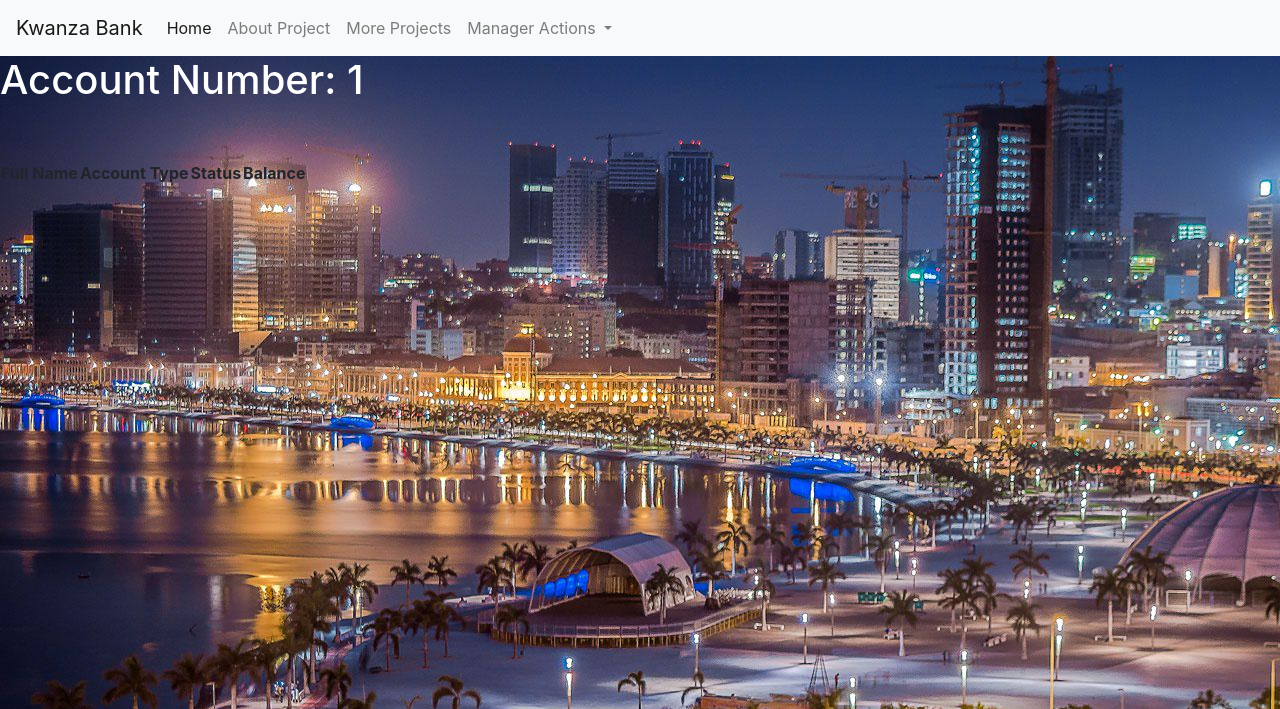
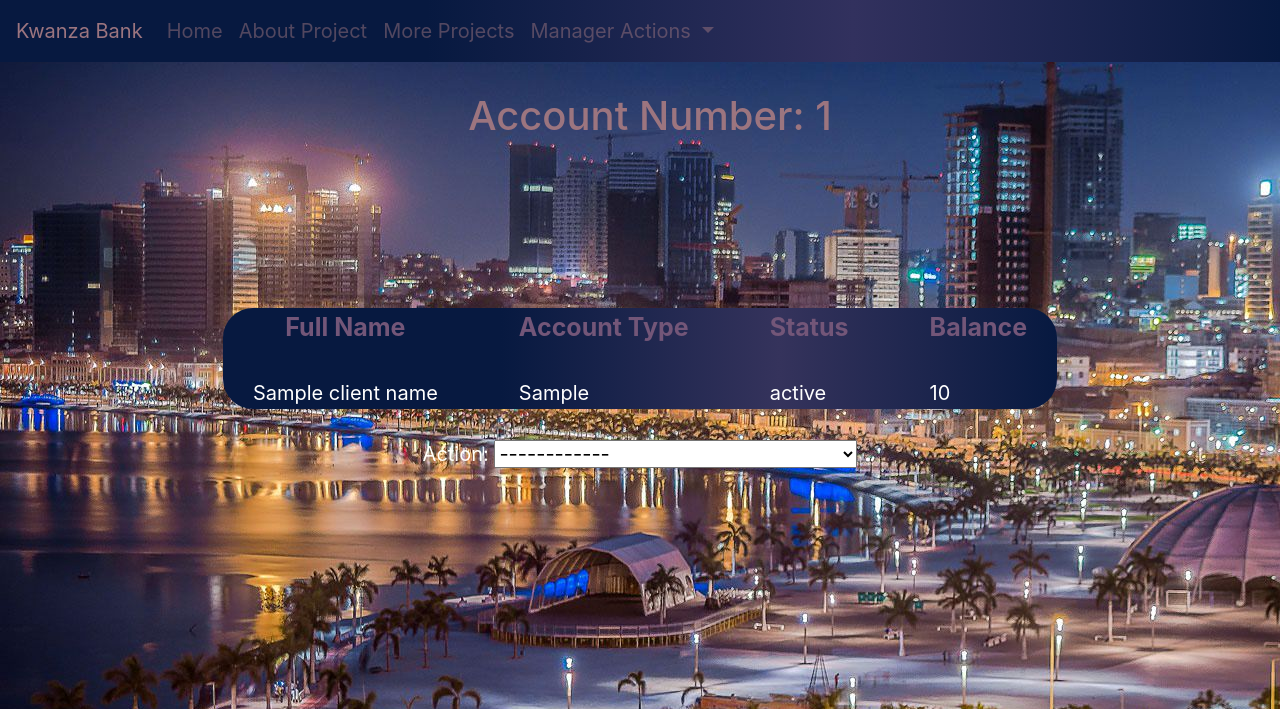
Before and after one commit to finetimi/terminalBasedATM, a Flask app: template templates/accountInfoView.html in a window 1280 px wide. Shown: the top 709 px of the page. Run offline with Flask 2, Linux system fonts and the light colour scheme; the template is opened without the code that fills it: most values are stand-ins (such as "Sample title", 1, 10 or a date in 2020); lists and menus that the app fills with data are empty; some libraries are stand-ins or nearby versions.

Commit message:
UI 2nd commit

```diff
--- a/application.py
+++ b/application.py
@@ -25,9 +25,32 @@ def index():
 @app.route('/accountInformation', methods = ['GET', 'POST'])
 def accountInfo():
     accountNumber = request.form.get("acctNum")
-    return render_template("accountInfoView.html", accountNumber = accountNumber)
-
-
+    c_account = bank.getCheckingAccountInfo(accountNumber)
+    s_account = bank.getSavingsAccountInfo(accountNumber)
+    if c_account == None and s_account == None:
+        return redirect(url_for ('noAccount'))
+    else:
+        if c_account != None:
+            clientName = c_account._name
+            accountType = c_account._accountType
+            status = None
+            if c_account._block == False:
+                status = "Unblocked"
+            else:
+                status = "Blocked"
+            balance = "$" + str(c_account._balance)
+            return render_template("accountInfoView.html", accountNumber = accountNumber, clientName = clientName, accountType = accountType, status = status, balance = balance)
+        elif s_account != None:
+            clientName = s_account._name
+            accountType = s_account._accountType
+            status = None
+            if s_account._block == False:
+                status = "Unblocked"
+            else:
+                status = "Blocked"
+            value = s_account._balance
+            balance = "$ %.2f" % value
+            return render_template("accountInfoView.html", accountNumber = accountNumber, clientName = clientName, accountType = accountType, status = status, balance = balance)
 # @app.route('/about')
 # def about():
 #     return render_template("about.html")
--- a/static/css/accountInfoStyle.css
+++ b/static/css/accountInfoStyle.css
@@ -1,3 +1,54 @@
 #header1 {
+  color: #9c757f;
+  margin-left: 20px;
+  margin-top: 30px;
+}
+
+#table1 {
+  background-image:linear-gradient(to right, #071940, #071940,#35335c, #071940);
+  border-radius: 30px;
+  margin-top: 100px;
+}
+
+#table1 .headers1 {
+  color: #735678;
+  font-size: 25px;
+
+}
+
+#table1 .th_txt {
+  padding-left: 80px;
+}
+
+#table1 .balance_th {
+  padding-left: 80px;
+  padding-right: 30px;
+}
+
+#table1 .fname_th {
+  padding-left: 30px;
+}
+#table1 .td_edge_left {
+  text-align: left;
+  padding-left: 30px;
+  padding-top: 30px;
+  font-size: 20px;
   color: white;
 }
+
+#table1 .td_edge_right {
+  text-align: left;
+  padding-left: 80px;
+  padding-top: 30px;
+  padding-right: 30px;
+  font-size: 20px;
+  color: white;
+}
+
+#table1 .td_middle {
+  text-align: left;
+  padding-left: 80px;
+  padding-top: 30px;
+  font-size: 20px;
+  color: white;
+}
--- a/static/css/base_layout.css
+++ b/static/css/base_layout.css
@@ -3,4 +3,20 @@ body {
   background-repeat: no-repeat;
   background-attachment: fixed;
   background-color: #071940 !important;
+  color: #fffff9;
+  font-size: 20px;
+  text-align: center;
 }
+
+.bg-light{
+  background-image: linear-gradient(to right, #071940, #071940,#32315e, #071940);
+}
+
+.navbar-brand {
+  color: #9c757f !important;
+}
+
+.nav-link {
+  color: #9c757f !important;
+  opacity: 0.5 !important;
+}
--- /dev/null
+++ b/static/js/accountInfoView.js
@@ -0,0 +1,3 @@
+function mng_action_change(){
+
+}
--- a/templates/accountInfoView.html
+++ b/templates/accountInfoView.html
@@ -1,6 +1,7 @@
 {% extends 'base.html' %}
 
 {% block header %}
+<script src="/static/js/accountInfoView.js"></script>
 <link rel = "stylesheet" href = "/static/css/accountInfoStyle.css" >
 <link rel="stylesheet" href="https://stackpath.bootstrapcdn.com/bootstrap/4.1.3/css/bootstrap.min.css" integrity="sha384-MCw98/SFnGE8fJT3GXwEOngsV7Zt27NXFoaoApmYm81iuXoPkFOJwJ8ERdknLPMO" crossorigin="anonymous">
 <link rel= "stylesheet" href="/static/css/base_layout.css">
@@ -9,14 +10,37 @@
 
 {% block body %}
 
-<h1 id = 'header1' >Account Number: {{ accountNumber }}</h1>
-<br>
-<br>
-<table id='table1'>
-  <th>Full Name</th>
-  <th>Account Type</th>
-  <th>Status</th>
-  <th>Balance</th>
-</table>
+  <h1 id = 'header1' >Account Number: {{ accountNumber }}</h1>
+  <br>
+  <br>
+  <table id='table1' align = 'center'>
+    <tr class = 'headers1'>
+      <th class = "fname_th">Full Name</th>
+      <th class = "th_txt">Account Type</th>
+      <th class = "th_txt">Status</th>
+      <th class = "balance_th">Balance</th>
+    </tr>
+    <tr>
+      <td class="td_edge_left">
+        {{clientName}}
+      </td>
+      <td class="td_middle">
+        {{accountType}}
+      </td>
+      <td class = "td_middle">
+        {{status}}
+      </td>
+      <td class="td_edge_right">
+        {{balance}}
+      </td>
+    </tr>
+  </table>
+  <br>
+  Action: <select id = "mng_action" onchange= "mng_action_change()">
+    <option value = "dashes" selected> ------------ </option>
+    <option value = "dashes" > Block Account </option>
+    <option value = "dashes" > Unblock Account </option>
+    <option value = "dashes" > Reset Savings Account Withdrawals</option>
+
 
 {% endblock %}
--- a/templates/base.html
+++ b/templates/base.html
@@ -9,7 +9,7 @@
   </head>
   <body>
         <nav class="navbar navbar-expand-lg navbar-light bg-light">
-          <a class="navbar-brand" href="">Kwanza Bank</a>
+          <a class="navbar-brand" href= {{ url_for ('index')}}>Kwanza Bank</a>
           <button class="navbar-toggler" type="button" data-toggle="collapse" data-target="#navbarNavDropdown" aria-controls="navbarNavDropdown" aria-expanded="false" aria-label="Toggle navigation">
             <span class="navbar-toggler-icon"></span>
           </button>
```
